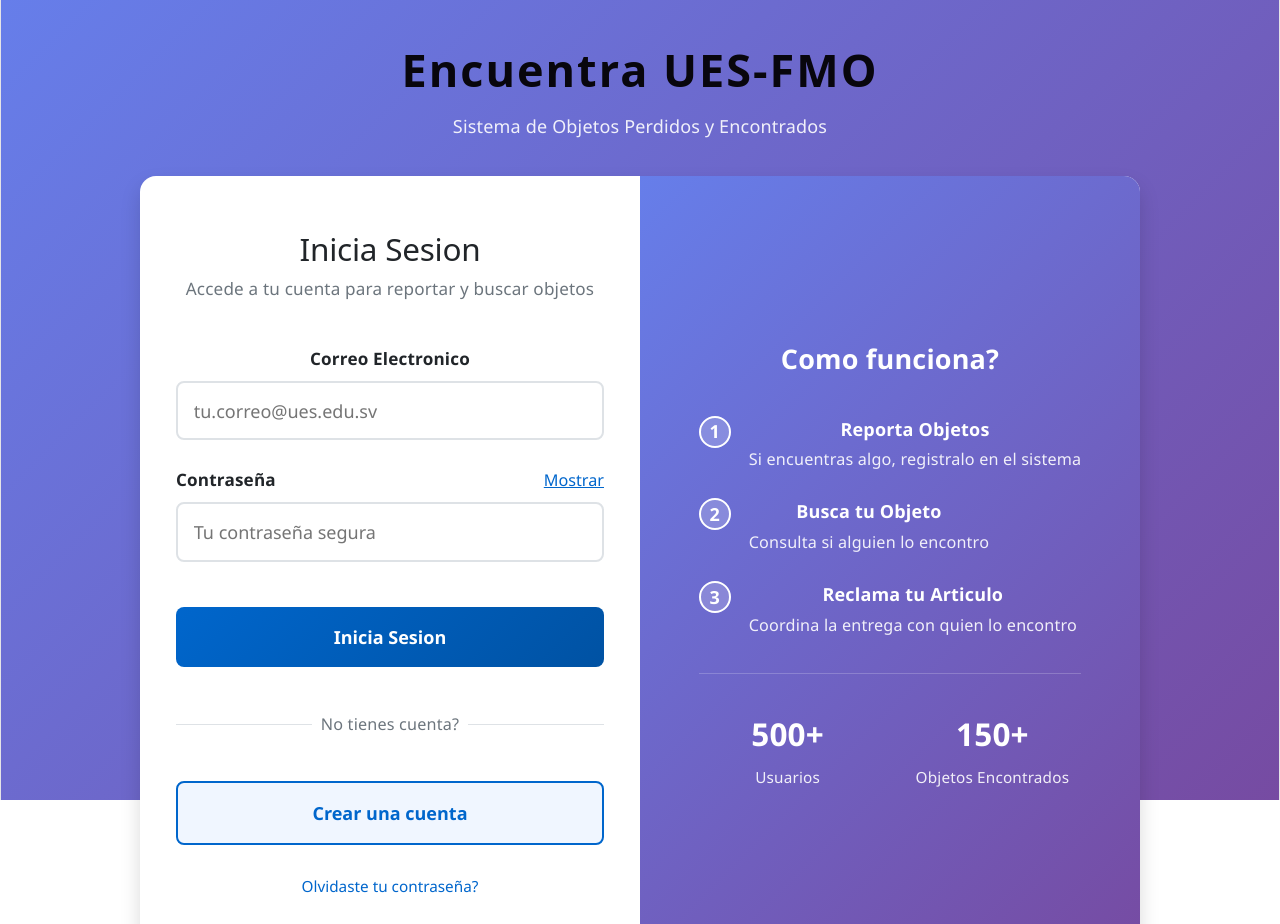
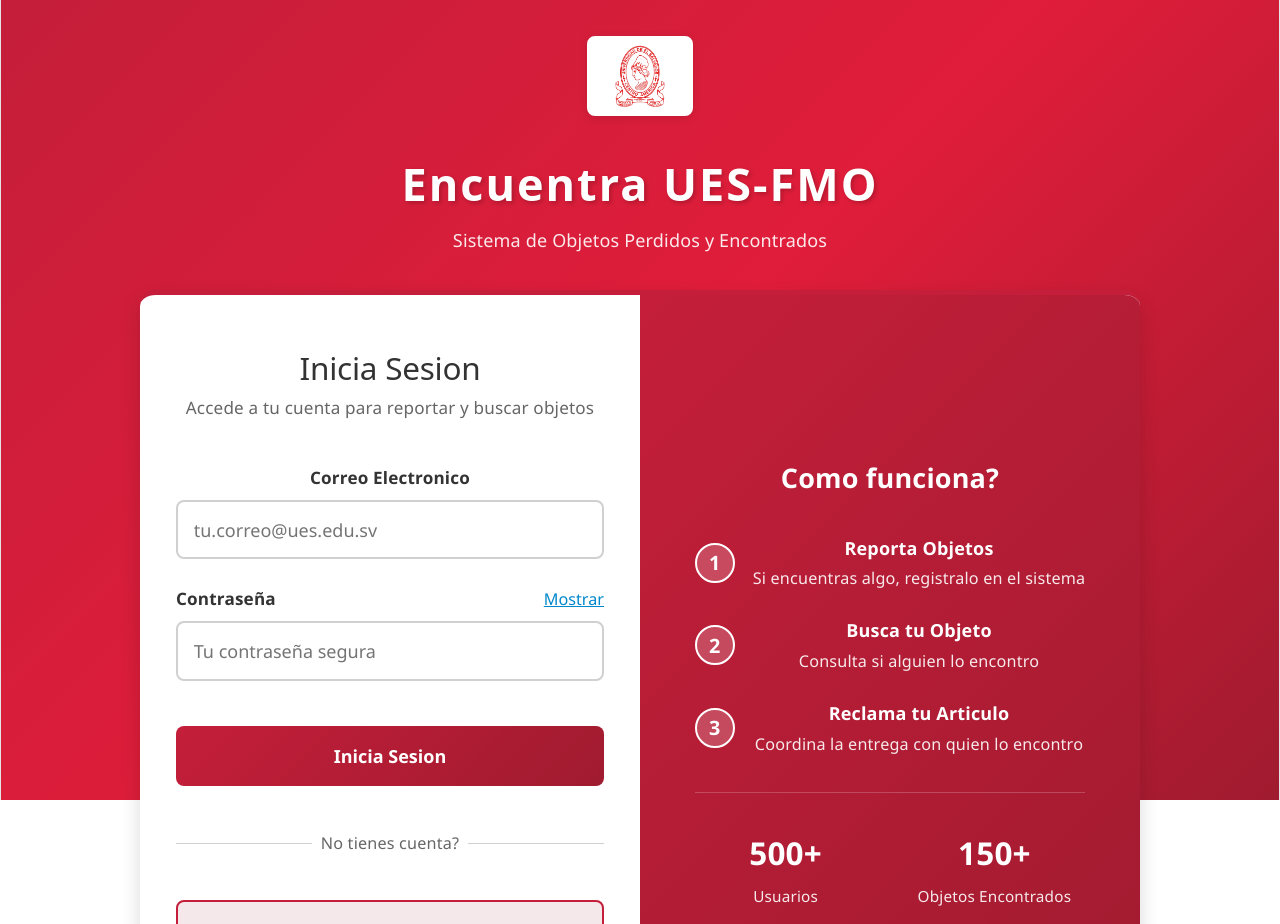
Before and after one commit to JairoOrtiz06/Buscar-Encontrar-FMO, a Svelte app: page / in a window 1280 px wide. Shown: the top 924 px of the page. Built offline with nearby package versions, Linux system fonts and the light colour scheme.

Commit message:
Modificacion de colores y correccion de alineacion de texto

```diff
--- a/src/App.svelte
+++ b/src/App.svelte
@@ -100,13 +100,13 @@
 
   /* Estilos para links */
   :global(a) {
-    color: #0066cc;
+    color: #0088CC;
     text-decoration: none;
     transition: color 0.2s;
   }
 
   :global(a:hover) {
-    color: #0052a3;
+    color: #006BA3;
   }
 
   /* Estilos para botones */
--- a/src/paginas/Login.svelte
+++ b/src/paginas/Login.svelte
@@ -63,6 +63,7 @@
     obtenerFortaleaContrasena
   } from '../utilidades/validaciones.js';
 
+  import logoUES from '../assets/logoUES.png';
   import { irA } from '../stores/navegacionStore.js';
 
   // ========================================
@@ -194,8 +195,11 @@
      ======================================== -->
 
 <main class="contenedor-login">
-  <!-- ENCABEZADO: Título y subtítulo -->
+  <!-- ENCABEZADO: Logo y Título -->
   <header class="encabezado-login">
+    <div class="logo-contenedor">
+      <img src={logoUES} alt="Logo UES-FMO" class="logo-ues" />
+    </div>
     <h1>Encuentra UES-FMO</h1>
     <p class="subtitulo">Sistema de Objetos Perdidos y Encontrados</p>
   </header>
@@ -385,22 +389,43 @@
 <style>
   /* Variables CSS para consistencia de diseño */
   :global(:root) {
-    --primario: #0066cc;
-    --primario-oscuro: #0052a3;
-    --primario-claro: #f0f6ff;
-    --error: #d32f2f;
-    --fondo: #f8f9fa;
-    --borde: #dee2e6;
-    --texto: #212529;
-    --texto-secundario: #6c757d;
-    --sombra-md: 0 4px 6px rgba(0, 0, 0, 0.15);
+    --primario: #C41E3A;
+    --primario-oscuro: #A01B2F;
+    --primario-claro: #F5E8EB;
+    --secundario: #0088CC;
+    --secundario-claro: #E8F4FF;
+    --error: #C41E3A;
+    --exito: #28a745;
+    --fondo: #FFFFFF;
+    --borde: #E0E0E0;
+    --texto: #333333;
+    --texto-secundario: #666666;
+    --blanco: #FFFFFF;
+    --sombra-md: 0 4px 6px rgba(0, 0, 0, 0.1);
     --sombra-lg: 0 10px 20px rgba(0, 0, 0, 0.15);
+  }
+
+  /* LOGO */
+  .logo-contenedor {
+    margin-bottom: 1.5rem;
+    animation: deslizarAbajo 0.6s ease-out;
+  }
+
+  .logo-ues {
+    height: 80px;
+    width: auto;
+    object-fit: contain;
+    filter: drop-shadow(0 2px 4px rgba(0, 0, 0, 0.1));
+    border: 3px solid white;
+    border-radius: 8px;
+    padding: 5px;
+    background: white;
   }
 
   /* CONTENEDOR PRINCIPAL */
   .contenedor-login {
     min-height: 100vh;
-    background: linear-gradient(135deg, #667eea 0%, #764ba2 100%);
+    background: linear-gradient(135deg, #C41E3A 0%, #E01D3A 50%, #A01B2F 100%);
     display: flex;
     flex-direction: column;
     padding: 2rem 1rem;
@@ -419,6 +444,8 @@
     font-weight: 700;
     margin: 0;
     letter-spacing: 2px;
+    color: #FFFFFF;
+    text-shadow: 2px 2px 4px rgba(0, 0, 0, 0.2);
   }
 
   .subtitulo {
@@ -441,6 +468,7 @@
     background: white;
     border-radius: 16px;
     box-shadow: var(--sombra-lg);
+    border-top: 5px solid #C41E3A;
     overflow: hidden;
     display: grid;
     grid-template-columns: 1fr 1fr;
@@ -614,7 +642,7 @@
   /* BOTÓN LOGIN (PRIMARIO) */
   .boton-login {
     padding: 1rem;
-    background: linear-gradient(135deg, var(--primario) 0%, #0052a3 100%);
+    background: linear-gradient(135deg, #C41E3A 0%, #A01B2F 100%);
     color: white;
     border: none;
     border-radius: 8px;
@@ -630,6 +658,7 @@
   }
 
   .boton-login:hover:not(:disabled) {
+    background: linear-gradient(135deg, #A01B2F 0%, #7A1624 100%);
     transform: translateY(-2px);
     box-shadow: var(--sombra-md);
   }
@@ -678,9 +707,9 @@
   /* BOTÓN REGISTRO (SECUNDARIO) */
   .boton-registro {
     padding: 1rem;
-    background: var(--primario-claro);
-    color: var(--primario);
-    border: 2px solid var(--primario);
+    background: #F5E8EB;
+    color: #C41E3A;
+    border: 2px solid #C41E3A;
     border-radius: 8px;
     font-size: 1rem;
     font-weight: 600;
@@ -692,31 +721,10 @@
   }
 
   .boton-registro:hover {
-    background: var(--primario);
+    background: #C41E3A;
     color: white;
     transform: translateY(-2px);
-    box-shadow: var(--sombra-md);
-  }
-
-  .boton-registro {
-    background: var(--primario-claro);
-    color: var(--primario);
-    border: 2px solid var(--primario);
-    border-radius: 8px;
-    padding: 1rem;
-    font-size: 1rem;
-    font-weight: 600;
-    cursor: pointer;
-    text-decoration: none;
-    text-align: center;
-    transition: all 0.3s;
-  }
-
-  .boton-registro:hover {
-    background: var(--primario);
-    color: white;
-    transform: translateY(-2px);
-    box-shadow: var(--sombra-md);
+    box-shadow: 0 4px 6px rgba(0, 0, 0, 0.1);
   }
 
   /* ENLACES ADICIONALES */
@@ -738,7 +746,7 @@
 
   /* PANEL INFORMATIVO (COLUMNA 2) */
   .panel-informativo {
-    background: linear-gradient(135deg, #667eea 0%, #764ba2 100%);
+    background: linear-gradient(135deg, #C41E3A 0%, #A01B2F 100%);
     color: white;
     padding: 3rem 2rem;
     display: flex;
@@ -755,15 +763,21 @@
   /* PASOS */
   .paso-info {
     display: flex;
-    align-items: flex-start;
+    flex-direction: row;
+    align-items: center;
     gap: 1rem;
     margin-bottom: 1.5rem;
   }
 
+  .paso-info > div {
+    width: 100%;
+    text-align: left;
+  }
+
   .numero-paso {
-    min-width: 32px;
-    width: 32px;
-    height: 32px;
+    min-width: 40px;
+    width: 40px;
+    height: 40px;
     background: rgba(255, 255, 255, 0.2);
     border: 2px solid white;
     border-radius: 50%;
@@ -772,17 +786,20 @@
     justify-content: center;
     font-weight: 700;
     flex-shrink: 0;
+    font-size: 1.1rem;
   }
 
   .paso-info h4 {
     margin: 0 0 0.25rem 0;
     font-size: 1rem;
+    text-align: center;
   }
 
   .paso-info p {
     margin: 0;
     font-size: 0.9rem;
     opacity: 0.9;
+    text-align: center;
   }
 
   /* ESTADÍSTICAS */
--- a/src/paginas/Registro.svelte
+++ b/src/paginas/Registro.svelte
@@ -34,6 +34,10 @@
   // ========================================
   // IMPORTACIONES
   // ========================================
+
+  // Importar logo
+  import logoUES from '../assets/logoUES.png';
+
 
   import { onMount } from 'svelte';
 
@@ -302,6 +306,9 @@
 {#if pasoActual === 1}
   <main class="contenedor-registro">
     <header class="encabezado-registro">
+      <div class="logo-contenedor">
+        <img src={logoUES} alt="Logo UES-FMO" class="logo-ues" />
+      </div>
       <h1>Encuentra UES-FMO</h1>
       <p class="subtitulo">Crear una nueva cuenta</p>
     </header>
@@ -747,23 +754,39 @@
 <style>
   /* Variables CSS */
   :global(:root) {
-    --primario: #0066cc;
-    --primario-oscuro: #0052a3;
-    --primario-claro: #f0f6ff;
-    --error: #d32f2f;
-    --fondo: #f8f9fa;
-    --borde: #dee2e6;
-    --texto: #212529;
-    --texto-secundario: #6c757d;
-    --exito: #06a77d;
-    --sombra-md: 0 4px 6px rgba(0, 0, 0, 0.15);
+    --primario: #0088CC;
+    --primario-oscuro: #006BA3;
+    --primario-claro: #E8F4FF;
+    --secundario: #C41E3A;
+    --secundario-claro: #F5E8EB;
+    --error: #C41E3A;
+    --exito: #28a745;
+    --fondo: #F5F5F5;
+    --borde: #D0D0D0;
+    --texto: #333333;
+    --texto-secundario: #666666;
+    --blanco: #FFFFFF;
+    --sombra-md: 0 4px 6px rgba(0, 0, 0, 0.1);
     --sombra-lg: 0 10px 20px rgba(0, 0, 0, 0.15);
+  }
+
+  /* LOGO */
+  .logo-contenedor {
+    margin-bottom: 1.5rem;
+    animation: deslizarAbajo 0.6s ease-out;
+  }
+
+  .logo-ues {
+    height: 80px;
+    width: auto;
+    object-fit: contain;
+    filter: drop-shadow(0 2px 4px rgba(0, 0, 0, 0.1));
   }
 
   /* CONTENEDOR PRINCIPAL */
   .contenedor-registro {
     min-height: 100vh;
-    background: linear-gradient(135deg, #667eea 0%, #764ba2 100%);
+    background: linear-gradient(135deg, #C41E3A 0%, #E01D3A 50%, #A01B2F 100%);
     display: flex;
     flex-direction: column;
     padding: 2rem 1rem;
@@ -782,6 +805,8 @@
     font-weight: 700;
     margin: 0;
     letter-spacing: 2px;
+    color: #FFFFFF;
+    text-shadow: 2px 2px 4px rgba(0, 0, 0, 0.2);
   }
 
   .subtitulo {
@@ -889,6 +914,7 @@
     background: white;
     border-radius: 16px;
     box-shadow: var(--sombra-lg);
+    border-top: 5px solid #C41E3A;
     padding: 3rem 2rem;
     width: 100%;
     max-width: 800px;
```
Also changed, not shown: src/assets/logoUES.png (added).
